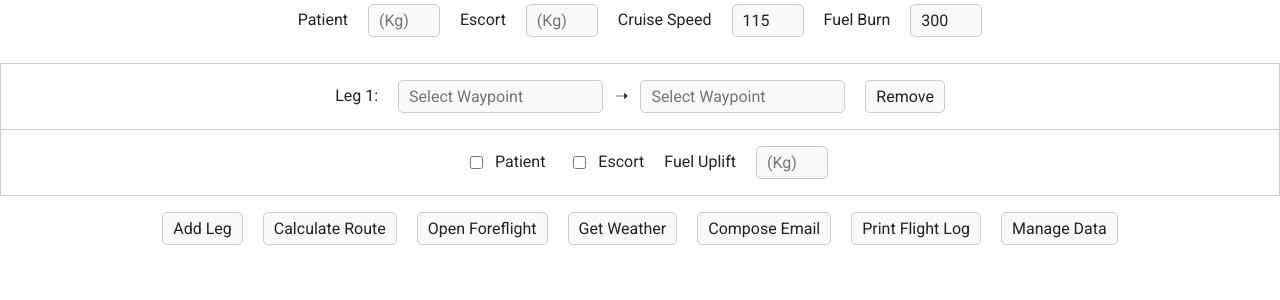
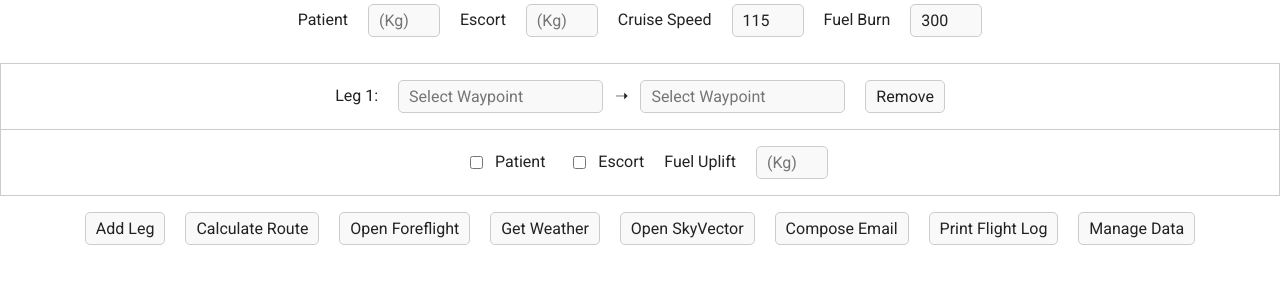
Before and after one commit to helifriz/test, a Flask app: page / in a window 1280 px wide. Shown: the part 220-520 px from the top of the page. Run offline with Flask 3, Linux system fonts and the light colour scheme.

Commit message:
Add SkyVector button

```diff
--- a/myapp/static/script.js
+++ b/myapp/static/script.js
@@ -1056,6 +1056,7 @@ async function start() {
     ['calcBtn', 'click', calculateRoute],
     ['foreflightBtn', 'click', openForeFlight],
     ['weatherBtn', 'click', getWeather],
+    ['skyvectorBtn', 'click', openSkyVector],
     ['emailBtn', 'click', composeEmail],
     ['printBtn', 'click', printFlightLog],
     ['manageBtn', 'click', (e) => (window.location.href = e.target.dataset.href)],
--- a/myapp/templates/index.html
+++ b/myapp/templates/index.html
@@ -172,6 +172,7 @@
       <button id="calcBtn">Calculate Route</button>
       <button id="foreflightBtn">Open Foreflight</button>
       <button id="weatherBtn">Get Weather</button>
+      <button id="skyvectorBtn">Open SkyVector</button>
       <button id="emailBtn">Compose Email</button>
       <button id="printBtn">Print Flight Log</button>
       <button id="manageBtn" data-href="{{ url_for('manage') }}">Manage Data</button>
```
